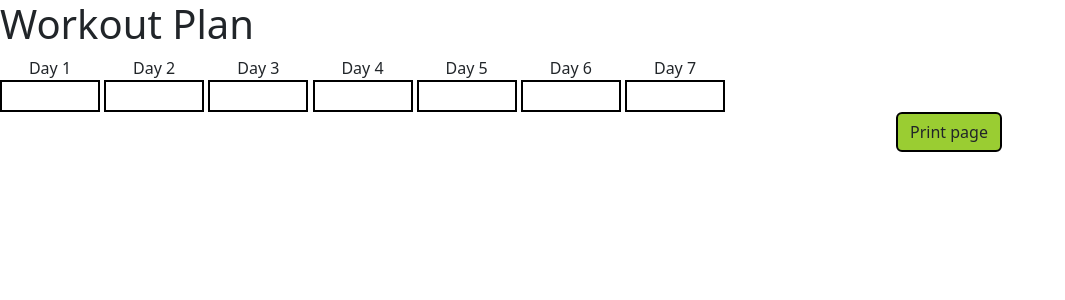
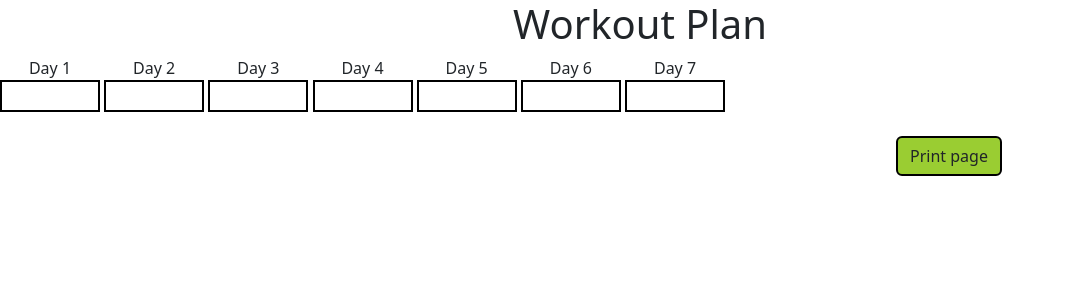
Before and after one commit to Harman890/workoutapp, a Node server app: template views/print.ejs in a window 1280 px wide. Shown: the top 300 px of the page, without its empty margins (0-1065 px from the left). Run offline with Node 20, Linux system fonts and the light colour scheme; the template is opened without the code that fills it, so the values that code supplies are empty; some libraries are stand-ins or nearby versions.

Commit message:
Local version completed

```diff
--- a/views/print.ejs
+++ b/views/print.ejs
@@ -12,7 +12,7 @@
 </head>
 
 <body>
-    <h1>Workout Plan</h1>
+    <h1 class="text-center">Workout Plan</h1>
 
     <section class="weekblock">
         <div class="day">
@@ -74,6 +74,7 @@
             </div>
         </div>
     </section>
+    <br>
     <br>
 
     <% if (weekLayout.name==='threeX' ) { %>
```
